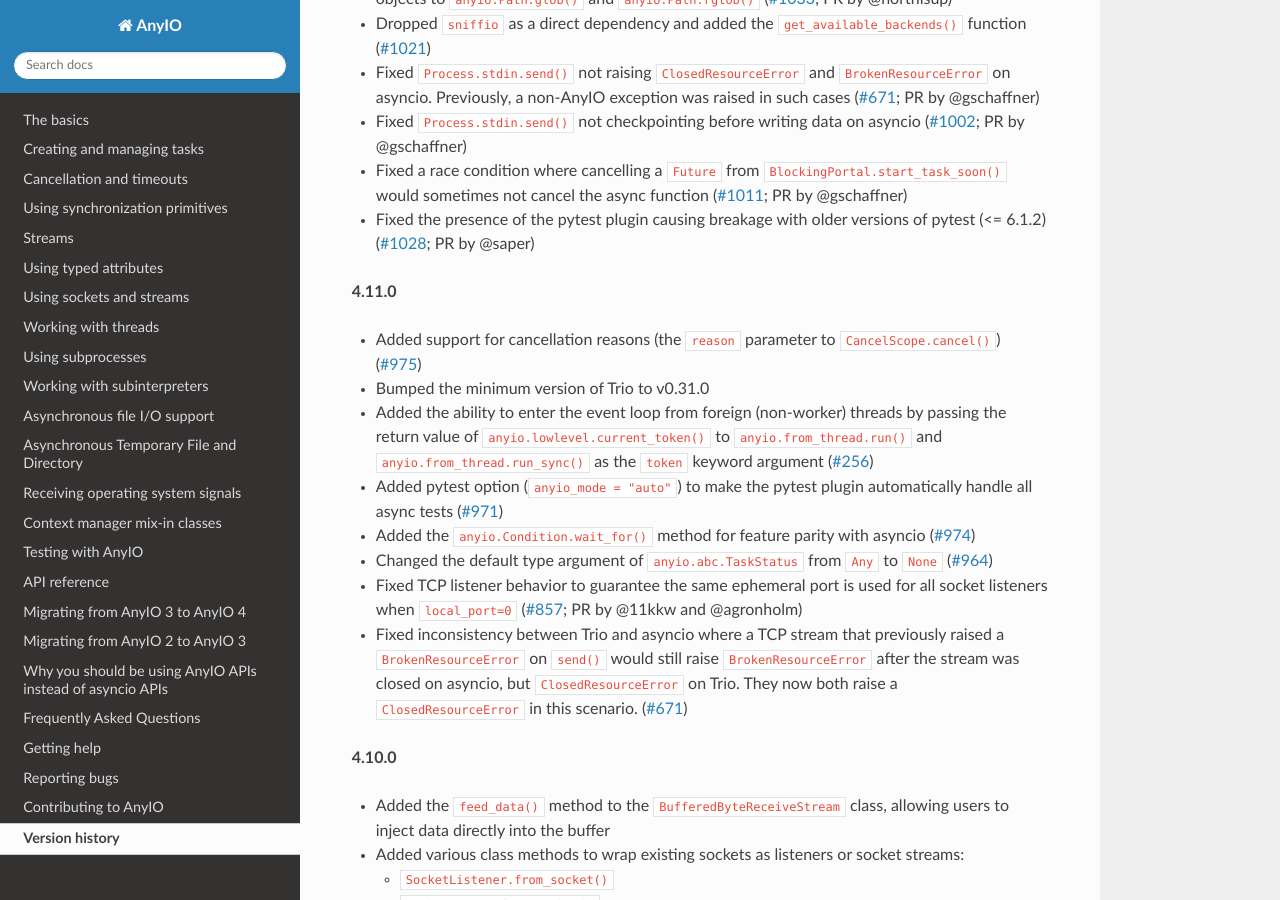
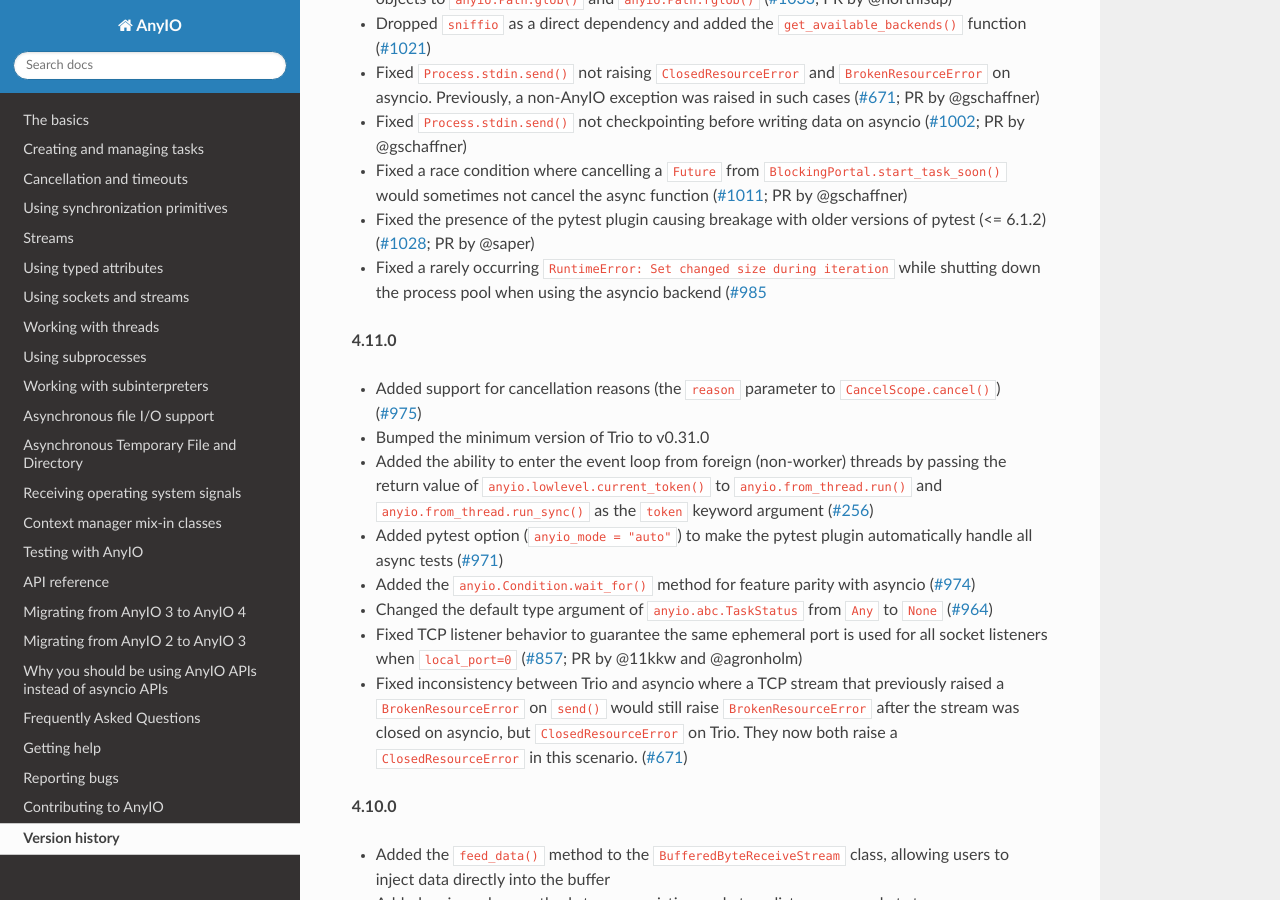
Before and after one commit to agronholm/anyio, a Sphinx documentation site: the page built from docs/versionhistory.rst, in a window 1280 px wide and 900 px high, scrolled down 515 px. Built offline with Sphinx 7.4.7 and the Read the Docs theme 3.1.0, drawn with Linux system fonts in a browser that asks for light colours; the version number could not be read and is left out.

Commit message:
Fixed RuntimeError while shutting down the asyncio process pool
Fixes #985.

```diff
--- a/docs/versionhistory.rst
+++ b/docs/versionhistory.rst
@@ -36,6 +36,9 @@ This library adheres to `Semantic Versioning 2.0 <http://semver.org/>`_.
 - Fixed the presence of the pytest plugin causing breakage with older versions of
   pytest (<= 6.1.2)
   (`#1028 <https://github.com/agronholm/anyio/issues/1028>`_; PR by @saper)
+- Fixed a rarely occurring ``RuntimeError: Set changed size during iteration`` while
+  shutting down the process pool when using the asyncio backend
+  (`#985 <https://github.com/agronholm/anyio/issues/985>`_
 
 .. _task call graphs: https://docs.python.org/3/library/asyncio-graph.html
 .. _winloop: https://github.com/Vizonex/Winloop
```
Also changed, not shown: 1 other file.
